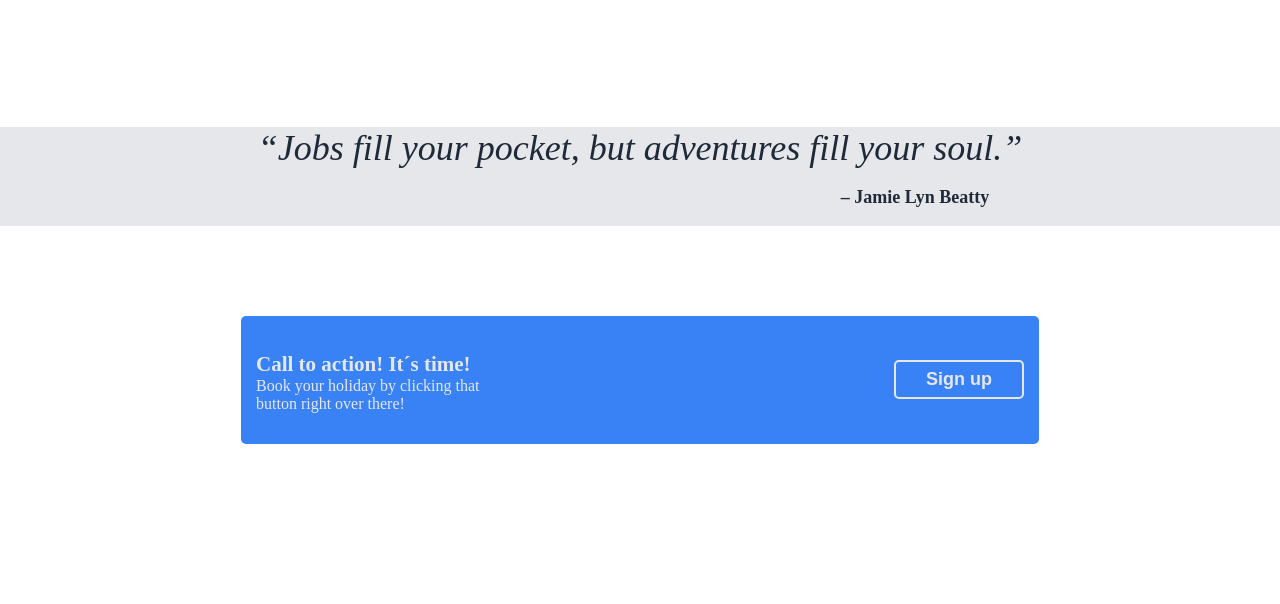
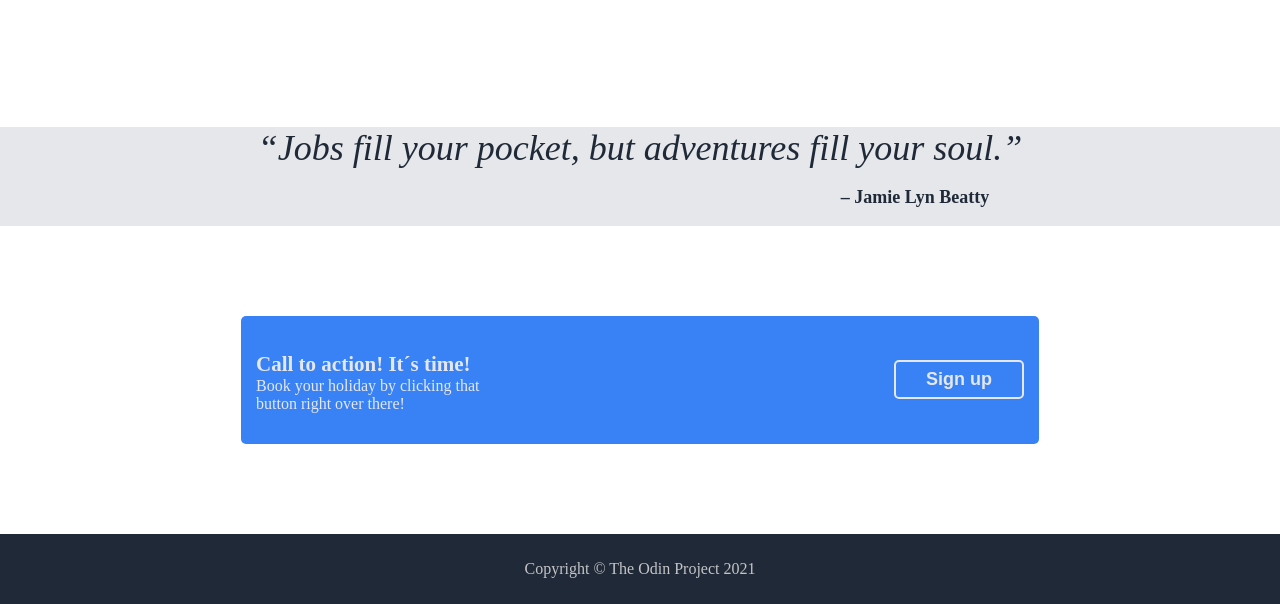
Before and after one commit to JiriGorcik/Landing-Page, a plain HTML site: page index.html in a window 1280 px wide. Shown: the part 1274-1878 px from the top of the page. Before the commit the page ends 1808 px from the top, so only its background shows below. Drawn offline with Linux system fonts and the light colour scheme.

Commit message:
Adding footer

```diff
--- a/index.html
+++ b/index.html
@@ -80,6 +80,10 @@
         </section>
     </main>
 
+    <footer>
+        <p>Copyright © The Odin Project 2021</p>
+    </footer>
+
 
     <script src="script.js"></script>
 </body>
--- a/style.css
+++ b/style.css
@@ -181,3 +181,14 @@ li a:hover {
 .contact-button button:hover {
     background-color: #5190f5;
 }
+
+/* FOOTER */
+
+footer {
+    background-color: #1f2937;
+    color: #c5c5c7;
+    display: flex;
+    justify-content: center;
+    align-items: center;
+    height: 70px;
+}
```
